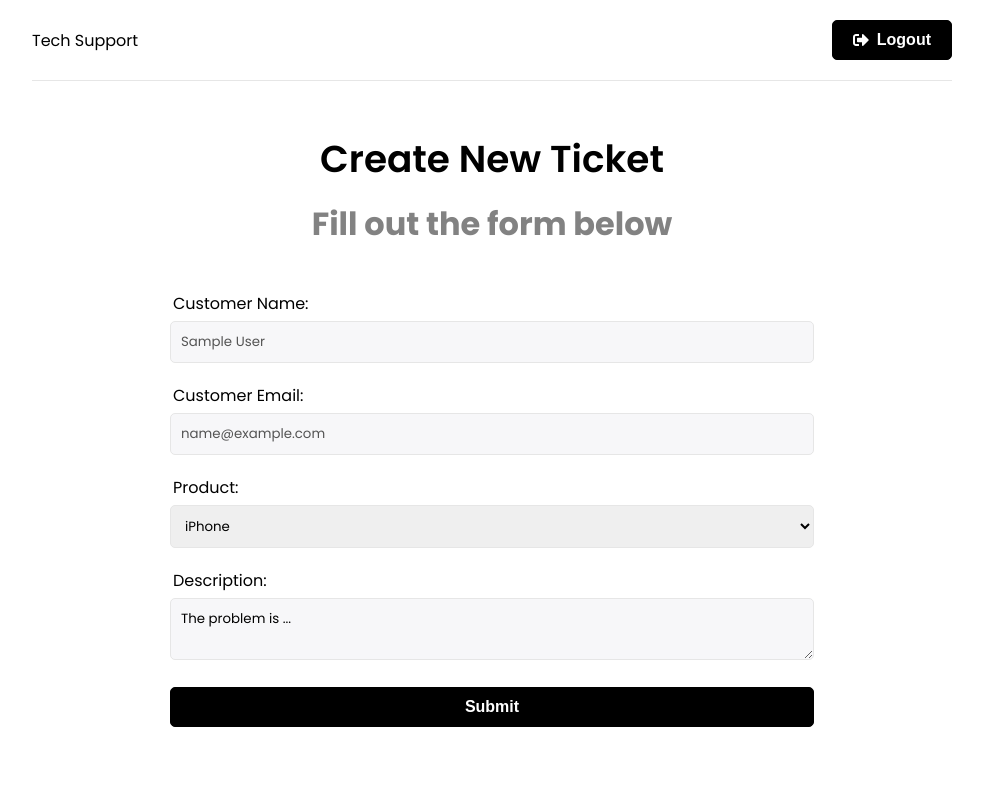
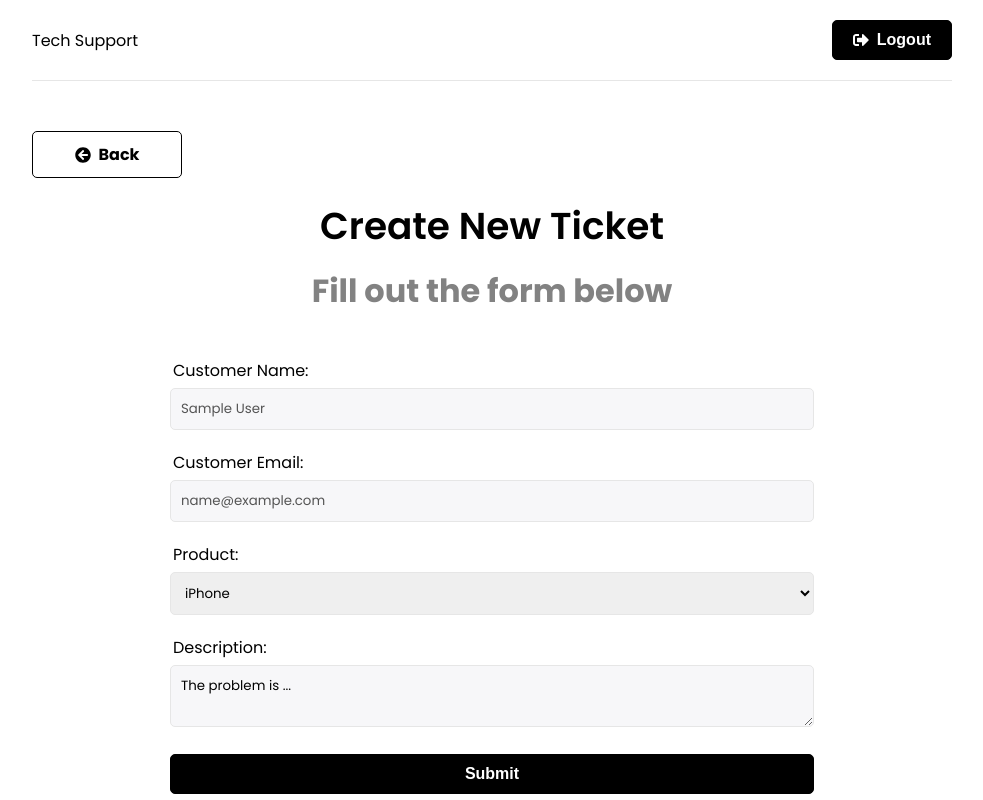
Before and after one commit to is3388/tech-support-app, a React (Create React App) app in the folder frontend/: page /new-ticket in a window 1280 px wide. Shown: the whole page, without its empty margins (148-1131 px from the left). Built offline with nearby package versions, Linux system fonts and the light colour scheme; sample sign-in values are in the browser's storage.

Commit message:
Created Back button and placed in NewTicket page

```diff
--- /dev/null
+++ b/frontend/src/components/BackButton.jsx
@@ -0,0 +1,12 @@
+import {FaArrowCircleLeft} from 'react-icons/fa'
+import {Link} from 'react-router-dom'
+
+const BackButton = ({url}) => {
+    return (
+        <Link to={url} className='btn btn-reverse btn-back'>
+            <FaArrowCircleLeft />Back
+        </Link>
+    )
+}
+
+export default BackButton
--- a/frontend/src/pages/NewTicket.jsx
+++ b/frontend/src/pages/NewTicket.jsx
@@ -4,6 +4,7 @@
 import {toast} from 'react-toastify'
 import {createTicket, reset} from '../features/tickets/ticketSlice'
 import Spinner from '../components/Spinner'
+import BackButton from '../components/BackButton'
 
 function NewTicket () {
 
@@ -34,6 +35,7 @@
     }
     return loading ? <Spinner /> : (
         <>
+        <BackButton url='/' />
         <section className='heading'>
             <h3>Create New Ticket</h3>
             <p>Fill out the form below</p>
```
